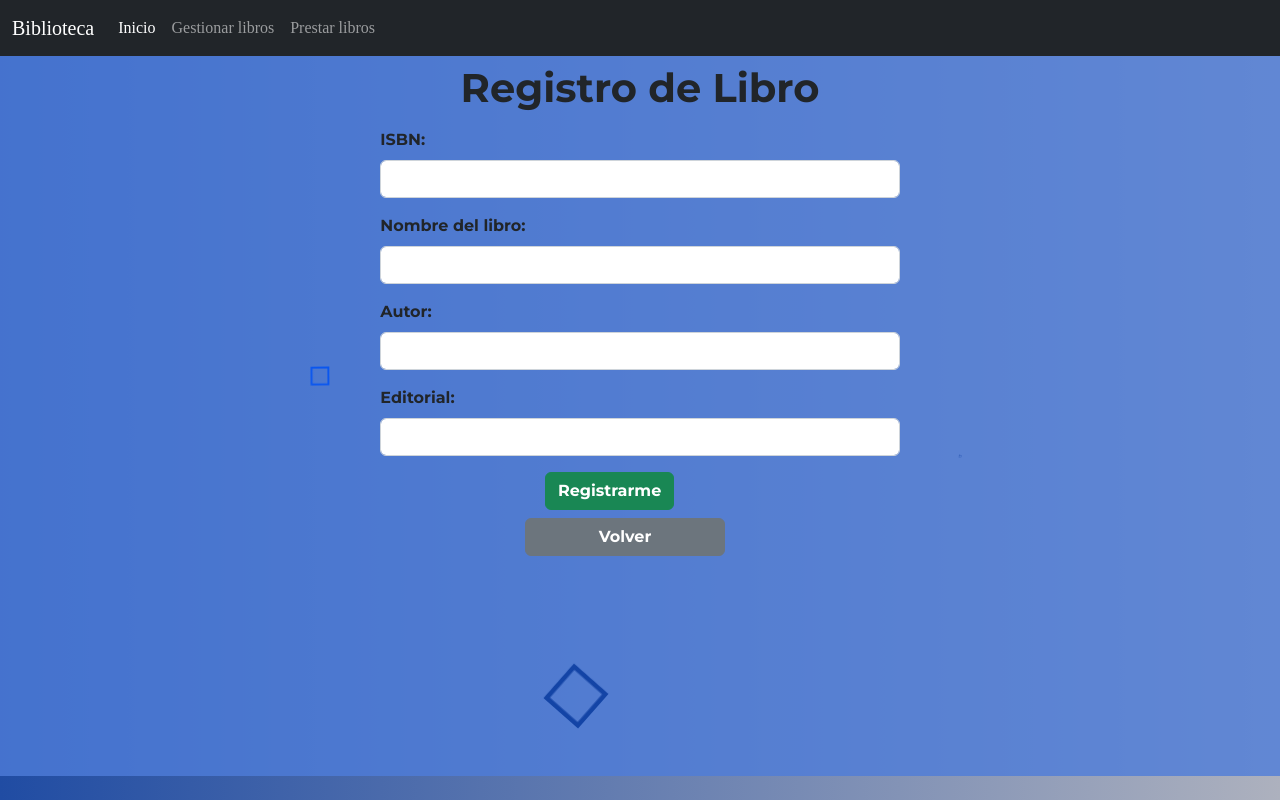
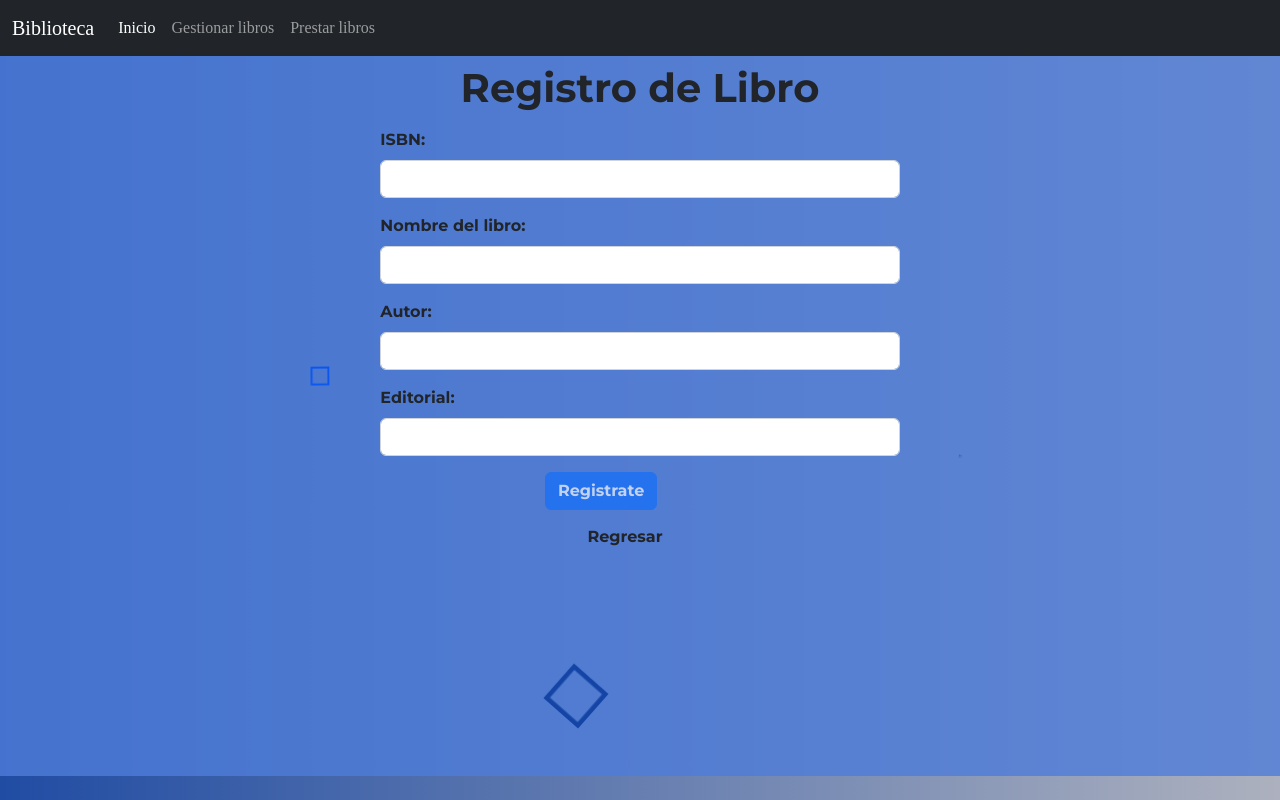
Before and after one commit to LuisFerOv25/ProyectoBiblioteca, an Angular app: page /registrolib in a window 1280 px wide. Shown: the top 800 px of the page. Built offline with nearby package versions, Linux system fonts and the light colour scheme.

Commit message:
Agregado captura de datos en registro de libro

```diff
--- a/src/app/componentes/login/login.component.html
+++ b/src/app/componentes/login/login.component.html
@@ -1,7 +1,6 @@
 <div class="parent clearfix">
   <div class="bg-illustration">
-     <img  src="https://i.pinimg.com/originals/57/d1/61/57d1616276bb6c95d50c6f061cb2d0c3.png" alt="logo"
-    class="logo">
+    <img src="https://i.pinimg.com/originals/57/d1/61/57d1616276bb6c95d50c6f061cb2d0c3.png" alt="logo" class="logo">
 
     <div class="burger-btn">
       <span></span>
@@ -18,22 +17,28 @@
       <div class="login-form">
         <form [formGroup]="iniciarSesion" (ngSubmit)="entrar()">
           <label for="isbn" class="form-label">Correo Electrónico:</label>
-          <input type="email" class="form-control" formControlName="correo" id="correo" aria-describedby="emailHelp" autocomplete="off">
-              <span *ngIf="iniciarSesion.get('correo')?.invalid && iniciarSesion.get('correo')?.touched" class="text-danger" placeholder="Ingresa correo">
+          <input type="email" class="form-control" formControlName="correo" id="correo" aria-describedby="emailHelp"
+            autocomplete="off">
+          <span *ngIf="iniciarSesion.get('correo')?.invalid && iniciarSesion.get('correo')?.touched" class="text-danger"
+            placeholder="Ingresa correo">
             El <strong>correo</strong> es un campo obligatorio
           </span>
           <label for="isbn" class="form-label">Contraseña:</label>
           <input type="password" class="form-control" id="exampleInputPassword1" formControlName="contrasena">
-              <span *ngIf="iniciarSesion.get('contrasena')?.invalid && iniciarSesion.get('contrasena')?.touched" class="text-danger">
-                La  <strong>contraseña</strong> es un campo obligatorio
+          <span *ngIf="iniciarSesion.get('contrasena')?.invalid && iniciarSesion.get('contrasena')?.touched"
+            class="text-danger">
+            La <strong>contraseña</strong> es un campo obligatorio
           </span>
 
           <div class="remember-form">
             <input type="checkbox">
             <span>Remember me</span>
           </div>
+          <div class="col">
             <div class="text-center">
-          <button type="submit" [disabled]="iniciarSesion.invalid" class="btn btn-primary float-ed " routerLink="/consultaus">Ingresar</button>
+              <button type="submit" [disabled]="iniciarSesion.invalid" class="btn btn-primary float-ed "
+                routerLink="/consultaus">Ingresar</button>
+            </div>
           </div>
         </form>
       </div>
@@ -41,55 +46,10 @@
       <div class="row justify-content-end y-1">
         <div class="col-sm-5">
 
-                <a  class="" tabindex="-1" role="button" routerLink="/registroU">Registrate</a>
+          <a class="" tabindex="-1" role="button" routerLink="/registroU">Registrate</a>
 
         </div>
 
       </div>
     </div>
   </div>
-<!-- <div class="container text-center">
-    <div class="row justify-content-center py-5 my-5">
-      <div class="col-sm-5">
-        <div class="py-2">
-        <h2>Iniciar sesión</h2>
-        </div>
-        <div class="p-3 border bg-light">
-
-        <form [formGroup]="iniciarSesion" (ngSubmit)="entrar()">
-            <div class="mb-3">
-              <label for="correo" class="form-label">Correo Electrónico</label>
-              <input type="email" class="form-control" formControlName="correo" id="correo" aria-describedby="emailHelp" autocomplete="off">
-              <span *ngIf="iniciarSesion.get('correo')?.invalid && iniciarSesion.get('correo')?.touched" class="text-danger">
-                El <strong>correo</strong> es un campo obligatorio
-              </span>
-
-            </div>
-            <div class="mb-3">
-              <label for="exampleInputPassword1" class="form-label">Contraseña</label>
-              <input type="password" class="form-control" id="exampleInputPassword1" formControlName="contrasena">
-              <span *ngIf="iniciarSesion.get('contrasena')?.invalid && iniciarSesion.get('contrasena')?.touched" class="text-danger">
-                La  <strong>contraseña</strong> es un campo obligatorio
-              </span>
-            </div>
-            <div class="mb-3 form-check">
-              <input type="checkbox" class="form-check-input" id="contrasena">
-              <label class="form-check-label" for="exampleCheck1">Check me out</label>
-            </div>
-            <button type="submit" [disabled]="iniciarSesion.invalid" class="btn btn-primary float-ed " routerLink="/consultaus">Ingresar</button>
-
-          </form>
-          <div class="row justify-content-end y-5">
-            <div class="col-sm-5">
-
-                    <a  class="" tabindex="-1" role="button" routerLink="/registroU">Registrate</a>
-
-            </div>
-        </div>
-        </div>
-      </div>
-
-    </div>
-
-  </div>
- -->
--- a/src/app/componentes/registro-libro/registro-libro.component.html
+++ b/src/app/componentes/registro-libro/registro-libro.component.html
@@ -18,26 +18,45 @@
                 <div class="col-sm-5 ">
 
 
-                    <form>
+                    <form [formGroup]="registroLibr" (ngSubmit)="reglib()">
                         <div class="mb-3">
                             <label for="isbn" class="form-label">ISBN:</label>
-                            <input type="text" class="form-control" id="isbn" name="isbn" />
+                            <input type="text"  formControlName="isbn" class="form-control" id="isbn" name="isbn" autocomplete="off"/>
+                            <span *ngIf="registroLibr.get('isbn')?.invalid && registroLibr.get('isbn')?.touched" class="text-danger">
+                                 <strong>isbn</strong> es un campo requerido
+                              </span>
                         </div>
                         <div class="mb-3">
                             <label for="nom_lib" class="form-label">Nombre del libro:</label>
-                            <input type="text" class="form-control" id="nom_lib" name="nom_lib" />
+                            <input type="text" formControlName="nom_lib" class="form-control" id="nom_lib" name="nom_lib" autocomplete="off"/>
+                            <span *ngIf="registroLibr.get('nom_lib')?.invalid && registroLibr.get('nom_lib')?.touched" class="text-danger">
+                                El <strong>nombre</strong> es un campo requerido
+                              </span>
                         </div>
                         <div class="mb-3">
                             <label for="autor" class="form-label">Autor:</label>
-                            <input type="text" class="form-control" id="autor" name="autor" />
+                            <input type="text" formControlName="autor" class="form-control" id="autor" name="autor" autocomplete="off" />
+                            <span *ngIf="registroLibr.get('autor')?.invalid && registroLibr.get('autor')?.touched" class="text-danger">
+                                El <strong>autor</strong> es un campo requerido
+                              </span>
                         </div>
 
                         <div class="mb-3">
                             <label for="editorial" class="form-label">Editorial:</label>
-                            <input type="text" class="form-control" id="editorial" name="editorial" />
+                            <input type="text" formControlName="editorial" class="form-control" id="editorial" name="editorial" autocomplete="off"/>
+                            <span *ngIf="registroLibr.get('editorial')?.invalid && registroLibr.get('editorial')?.touched" class="text-danger">
+                                La <strong>editorial</strong> es un campo requerido
+                              </span>
                         </div>
 
+                        <div class="mx-auto" style="width:190px;">
 
+                            <button type="submit" [disabled]="registroLibr.invalid" class="btn btn-primary float-ed ">Registrate</button>
+
+                            <div class="regresar py-2" >
+                                <button routerLink="/" class="btn btn-secundary">Regresar</button>
+                            </div>
+                          </div>
 
                     </form>
                 </div>
@@ -45,11 +64,6 @@
         </div>
 
     </div>
-    <div class="mx-auto" style="width:190px;">
-        <input class="btn btn-success" type="submit" value="Registrarme">
-        <div class="regresar py-2" >
-        <button type="button" class="btn btn-secondary">Volver</button>
-        </div>
-      </div>
+
 
 </div>
--- a/src/app/componentes/registro-libro/registro-libro.component.ts
+++ b/src/app/componentes/registro-libro/registro-libro.component.ts
@@ -1,4 +1,6 @@
 import { Component, OnInit } from '@angular/core';
+import { FormBuilder, FormGroup, Validators } from '@angular/forms';
+import { registrolib } from 'src/app/interfaces/RegistroLibro';
 
 @Component({
   selector: 'app-registro-libro',
@@ -7,9 +9,33 @@ import { Component, OnInit } from '@angular/core';
 })
 export class RegistroLibroComponent implements OnInit {
 
-  constructor() { }
+  registroLibr: FormGroup;
+
+  constructor(private fb: FormBuilder) {
+    this.registroLibr=this.fb.group({
+      isbn:['',Validators.required],
+      nom_lib:['',Validators.required],
+      autor:['',Validators.required],
+      editorial:['',Validators.required],
+
+    }
+    )
+  }
 
   ngOnInit(): void {
   }
 
+
+  reglib(){
+    console.log(this.registroLibr);
+    const registro:registrolib={
+      isbn: this.registroLibr.get('isbn')?.value,
+      nom_lib: this.registroLibr.get('nom_lib')?.value,
+      autor: this.registroLibr.get('autor')?.value,
+      editorial: this.registroLibr.get('editorial')?.value,
+
+    }
+    console.log(registro);
+  }
+
 }
--- /dev/null
+++ b/src/app/interfaces/RegistroLibro.ts
@@ -0,0 +1,9 @@
+export interface registrolib{
+
+    id?: number;
+    isbn: string;
+    nom_lib:string;
+    autor:string;
+    editorial: string;
+
+}
```
Lines whose indentation alone changed are shown as unchanged.
